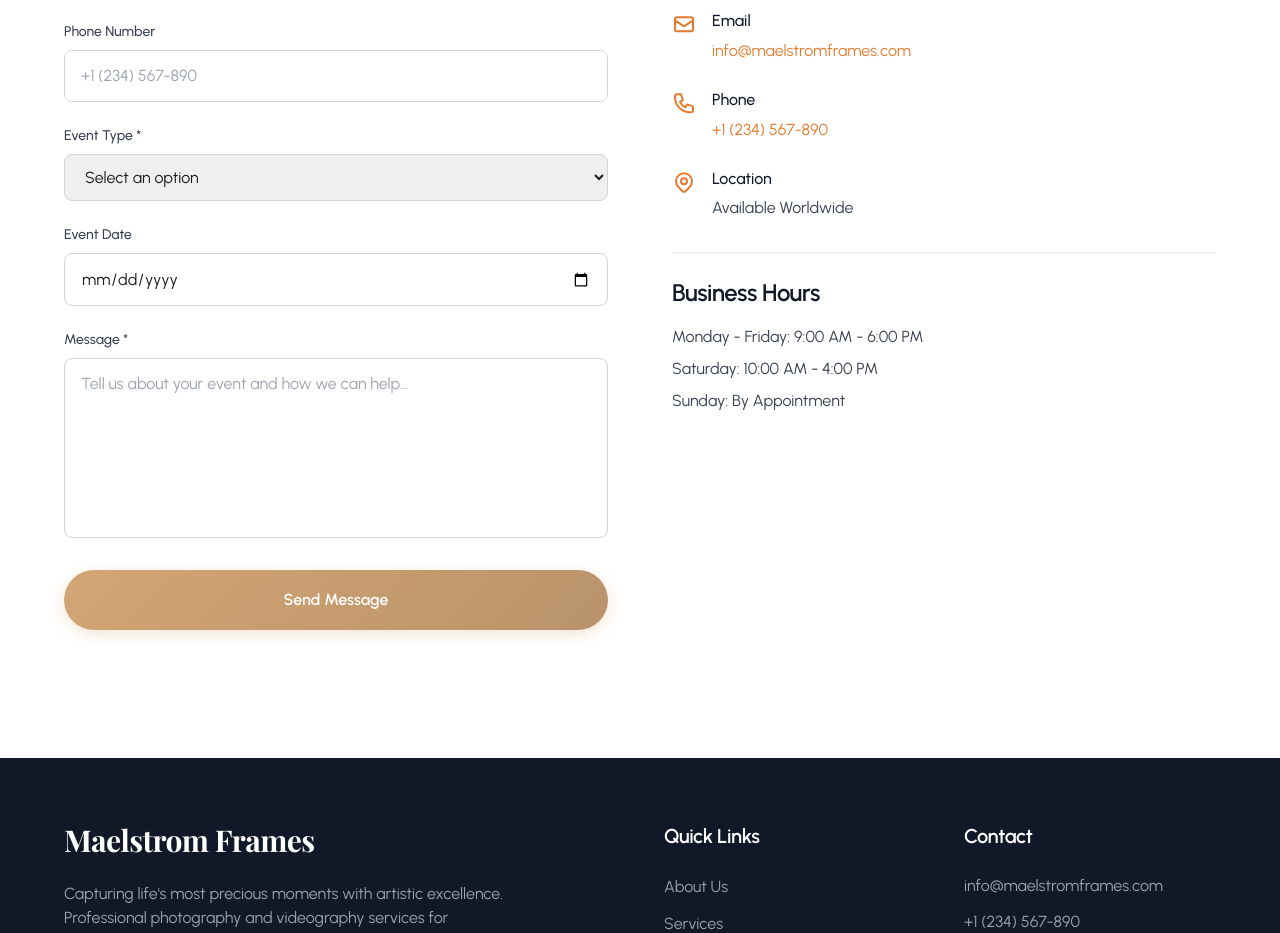
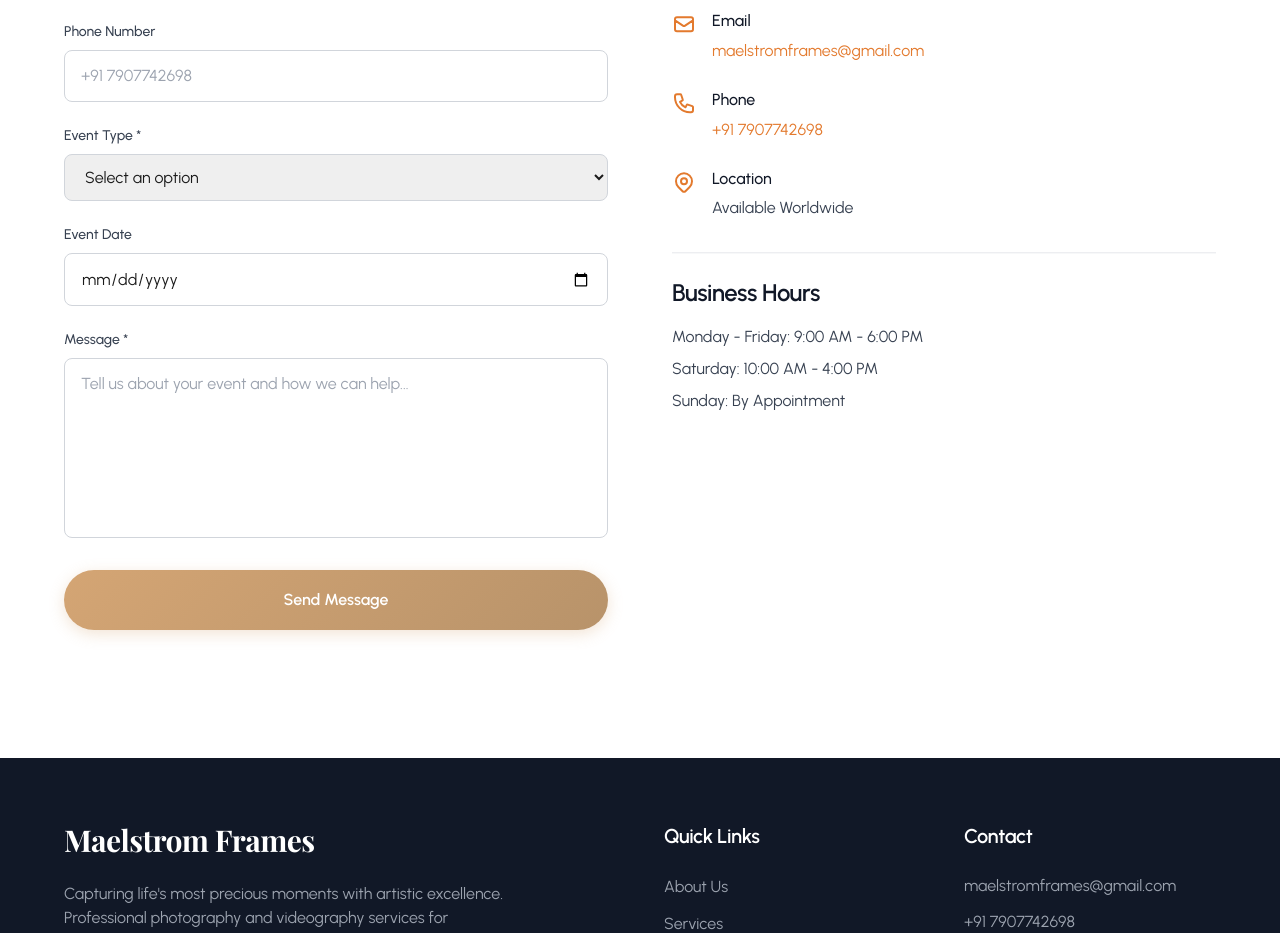
Before and after one commit to saliieey/maelstrom-frames, a Next.js app: page /contact in a window 1280 px wide. Shown: the part 961-1894 px from the top of the page. Built offline with nearby package versions, Linux system fonts and the light colour scheme; a web font is replaced by a local one.

Commit message:
updated the real mail id and phone number

```diff
--- a/app/contact/page.tsx
+++ b/app/contact/page.tsx
@@ -163,7 +163,7 @@ export default function Contact() {
                     value={formData.phone}
                     onChange={handleChange}
                     className="w-full px-4 py-3 border border-gray-300 rounded-lg focus:ring-2 focus:ring-warm-600 focus:border-transparent outline-none transition-all"
-                    placeholder="+1 (234) 567-890"
+                    placeholder="+91 7907742698"
                   />
                 </div>
 
@@ -269,10 +269,10 @@ export default function Contact() {
                     <div>
                       <p className="font-medium text-gray-900 mb-1">Email</p>
                       <a
-                        href="mailto:info@maelstromframes.com"
+                        href="mailto:maelstromframes@gmail.com"
                         className="text-warm-600 hover:text-warm-700 transition-colors text-sm md:text-base"
                       >
-                        info@maelstromframes.com
+                        maelstromframes@gmail.com
                       </a>
                     </div>
                   </div>
@@ -292,10 +292,10 @@ export default function Contact() {
                     <div>
                       <p className="font-medium text-gray-900 mb-1">Phone</p>
                       <a
-                        href="tel:+1234567890"
+                        href="tel:+917907742698"
                         className="text-warm-600 hover:text-warm-700 transition-colors text-sm md:text-base"
                       >
-                        +1 (234) 567-890
+                        +91 7907742698
                       </a>
                     </div>
                   </div>
--- a/components/Footer.tsx
+++ b/components/Footer.tsx
@@ -63,13 +63,13 @@ export default function Footer() {
             <h4 className="text-lg md:text-xl font-semibold mb-4 md:mb-6">Contact</h4>
             <ul className="space-y-3 text-gray-400">
               <li>
-                <a href="mailto:info@maelstromframes.com" className="hover:text-warm-400 transition-colors text-sm md:text-base block">
-                  info@maelstromframes.com
+                <a href="mailto:maelstromframes@gmail.com" className="hover:text-warm-400 transition-colors text-sm md:text-base block">
+                  maelstromframes@gmail.com
                 </a>
               </li>
               <li>
-                <a href="tel:+1234567890" className="hover:text-warm-400 transition-colors text-sm md:text-base block">
-                  +1 (234) 567-890
+                <a href="tel:+917907742698" className="hover:text-warm-400 transition-colors text-sm md:text-base block">
+                  +91 7907742698
                 </a>
               </li>
               <li className="pt-2">
--- a/components/Navigation.tsx
+++ b/components/Navigation.tsx
@@ -357,16 +357,16 @@ export default function Navigation() {
             {/* Contact Info */}
             <div className="mt-4 space-y-2 text-center">
               <a
-                href="tel:+1234567890"
+                href="tel:+917907742698"
                 className="block text-xs font-medium text-gray-600 hover:text-warm-600 transition-colors"
               >
-                +1 (234) 567-890
+                +91 7907742698
               </a>
               <a
-                href="mailto:info@maelstromframes.com"
+                href="mailto:maelstromframes@gmail.com"
                 className="block text-xs text-gray-500 hover:text-warm-600 transition-colors"
               >
-                info@maelstromframes.com
+                maelstromframes@gmail.com
               </a>
             </div>
           </div>
```
